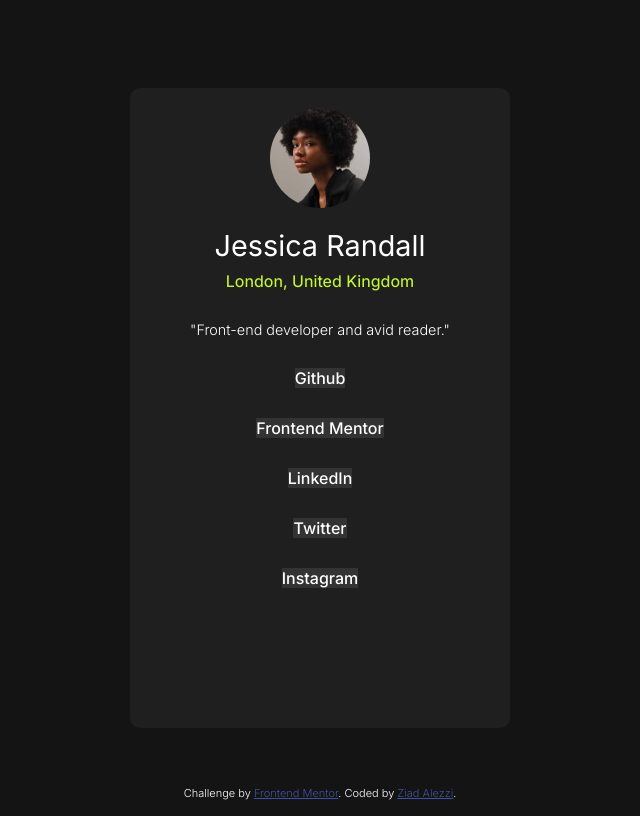
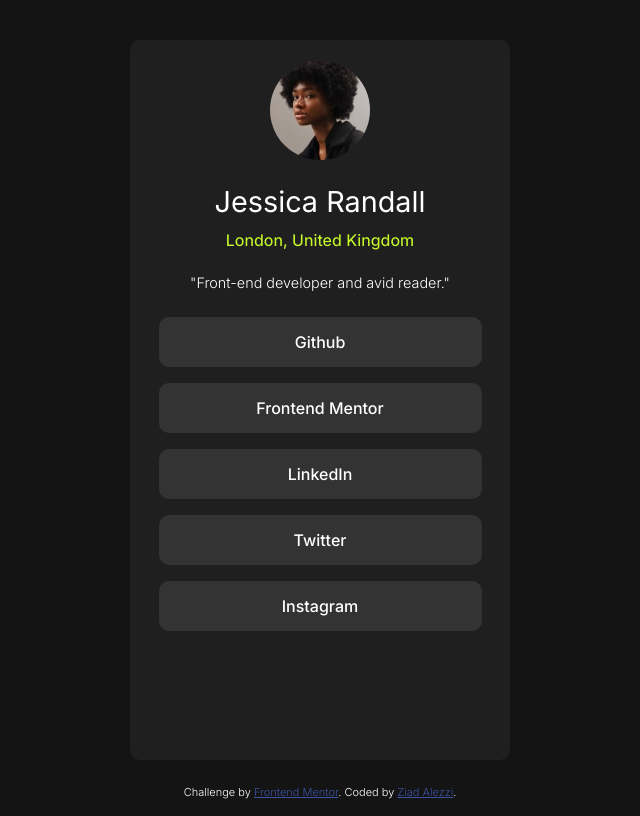
Before and after one commit to lucirie/Social-Links, a plain HTML site: page index.html in a window 1280 px wide. Shown: the whole page, without its empty margins (320-960 px from the left). Drawn offline with Linux system fonts and the light colour scheme.

Commit message:
adjusted margins and styles link buttons

```diff
--- a/styles.css
+++ b/styles.css
@@ -15,12 +15,11 @@ body {
   flex-direction: column;
   align-items: center;
   background-color: #1F1F1F;
-  max-height: 700px;
+  max-height: 750px;
   max-width: 380px;
-  height: 80%;
+  height: 90%;
   width: 90%;
   border-radius: 10px;
-
 }
 
 .profile {
@@ -39,12 +38,12 @@ body {
   font-weight: 450;
   color: hsl(75, 94%, 57%);
   font-size: 1rem;
-  margin: 8px 0 15px 0;
+  margin: 5px 0 10px 0;
 }
 
 .description {
   font-size: 0.9rem;
-  margin: 15px 0;
+  margin: 10px 0 15px 0;
 }
 
 .links {
@@ -52,8 +51,13 @@ body {
   text-decoration: none;
   color: white;
   font-weight: 500;
-  margin: 15px;
-
+  border-radius: 10px;
+  margin: 8px;
+  width: 85%;
+  height: 50px;
+  display: grid;
+  place-items: center;
+}
 /*
   Josh's Custom CSS Reset
   https://www.joshwcomeau.com/css/custom-css-reset/
```
